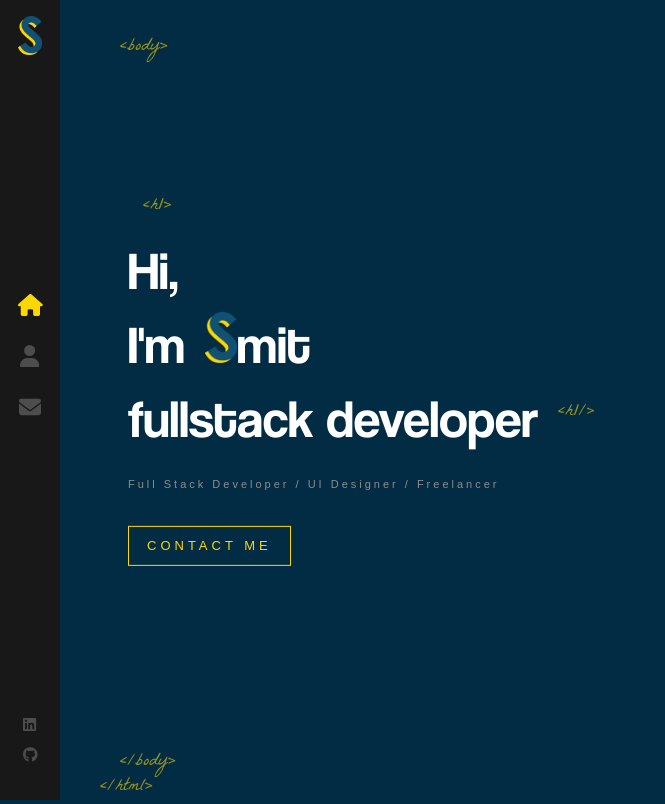
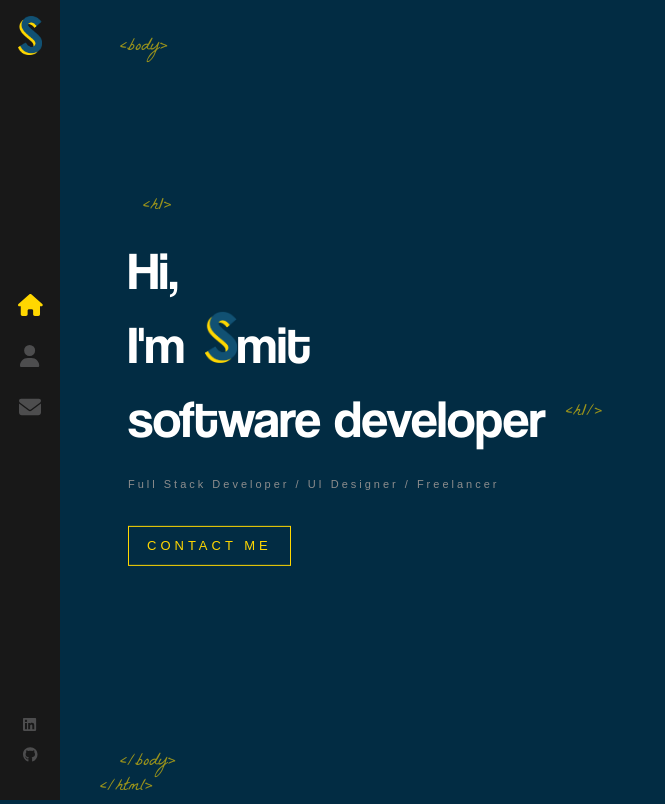
Before and after one commit to smit-pate-l/portfolio, a React (Create React App) app: page / in a window 1280 px wide. Shown: the whole page, without its empty margins (0-665 px from the left). Built offline with nearby package versions, Linux system fonts and the light colour scheme.

Commit message:
name animation added

```diff
--- /dev/null
+++ b/src/components/AnimatedLetters/index.js
@@ -0,0 +1,15 @@
+import './index.scss'
+
+const AnimatedLetters = ({ letterClass, strArray, idx }) => {
+  return (
+    <span>
+      {strArray.map((char, i) => (
+        <span key={char + i} className={`${letterClass} _${i + idx}`}>
+          {char}
+        </span>
+      ))}
+    </span>
+  )
+}
+
+export default AnimatedLetters
--- a/src/components/Home/index.js
+++ b/src/components/Home/index.js
@@ -1,17 +1,54 @@
 import './index.scss'
 import logoTitle from '../../assets/images/logo-s.png'
 import { Link } from 'react-router-dom'
+import { useState } from 'react'
+import AnimatedLetters from '../AnimatedLetters'
 
 const Home = () => {
+  const [letterClass, setLetterClass] = useState('text-animate')
+  const nameArray = ['m', 'i', 't']
+  const jobArray = [
+    's',
+    'o',
+    'f',
+    't',
+    'w',
+    'a',
+    'r',
+    'e',
+    ' ',
+    'd',
+    'e',
+    'v',
+    'e',
+    'l',
+    'o',
+    'p',
+    'e',
+    'r',
+  ]
+
   return (
     <div className="container home-page">
       <div className="text-zone">
         <h1>
-          Hi, <br /> I'm
+          <span className={letterClass}>H</span>
+          <span className={`${letterClass} _12`}>i,</span>
+          <br />
+          <span className={`${letterClass} _13`}>I</span>
+          <span className={`${letterClass} _14`}>'m</span>
           <img src={logoTitle} alt="developer" />
-          mit
+          <AnimatedLetters
+            letterClass={letterClass}
+            strArray={nameArray}
+            idx={15}
+          />
           <br />
-          fullstack developer
+          <AnimatedLetters
+            letterClass={letterClass}
+            strArray={jobArray}
+            idx={18}
+          />
         </h1>
         <h2>Full Stack Developer / UI Designer / Freelancer</h2>
         <Link to="/contact" className="flat-button">
```
Also changed, not shown: src/components/AnimatedLetters/index.scss (added).
